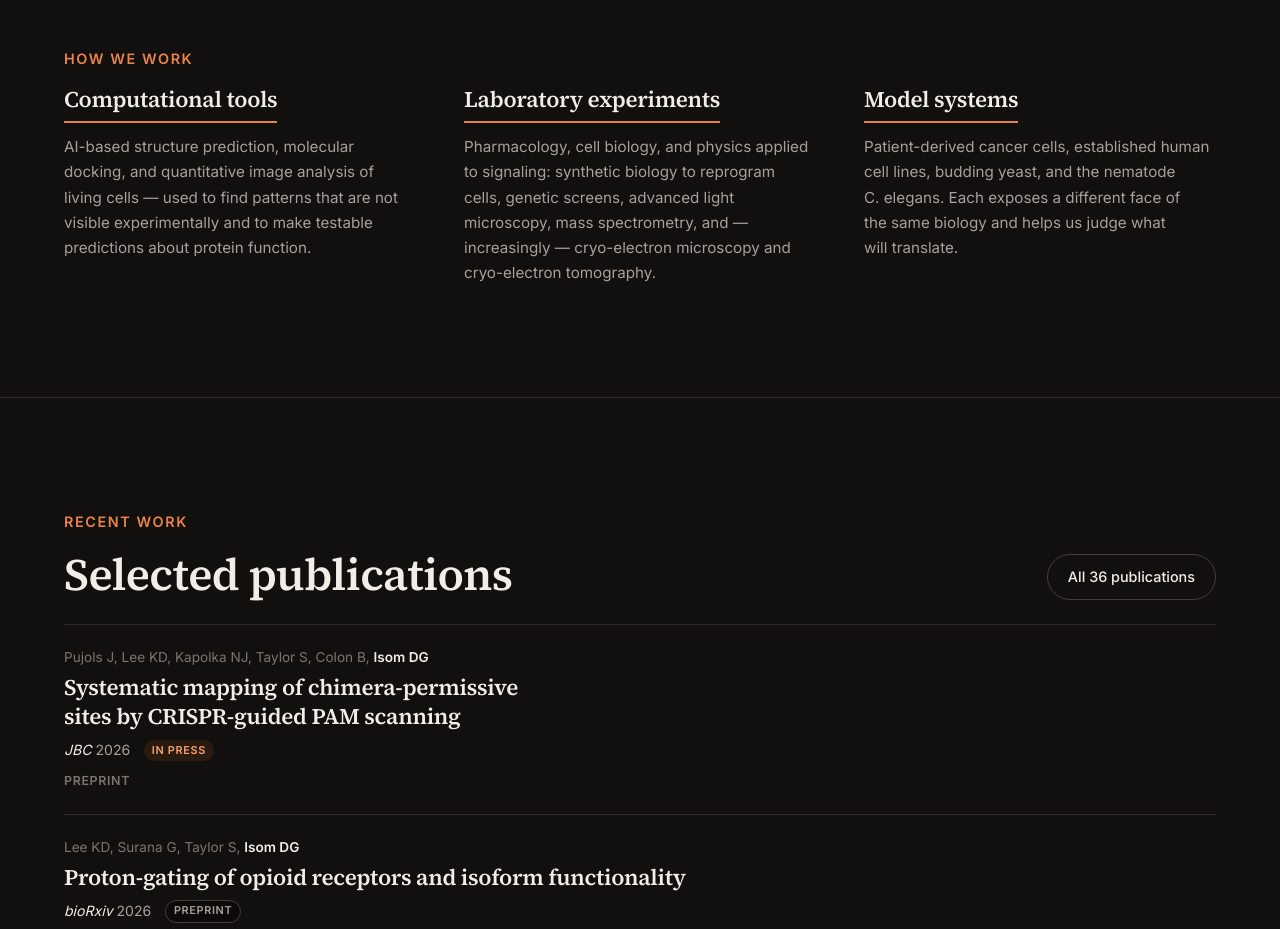
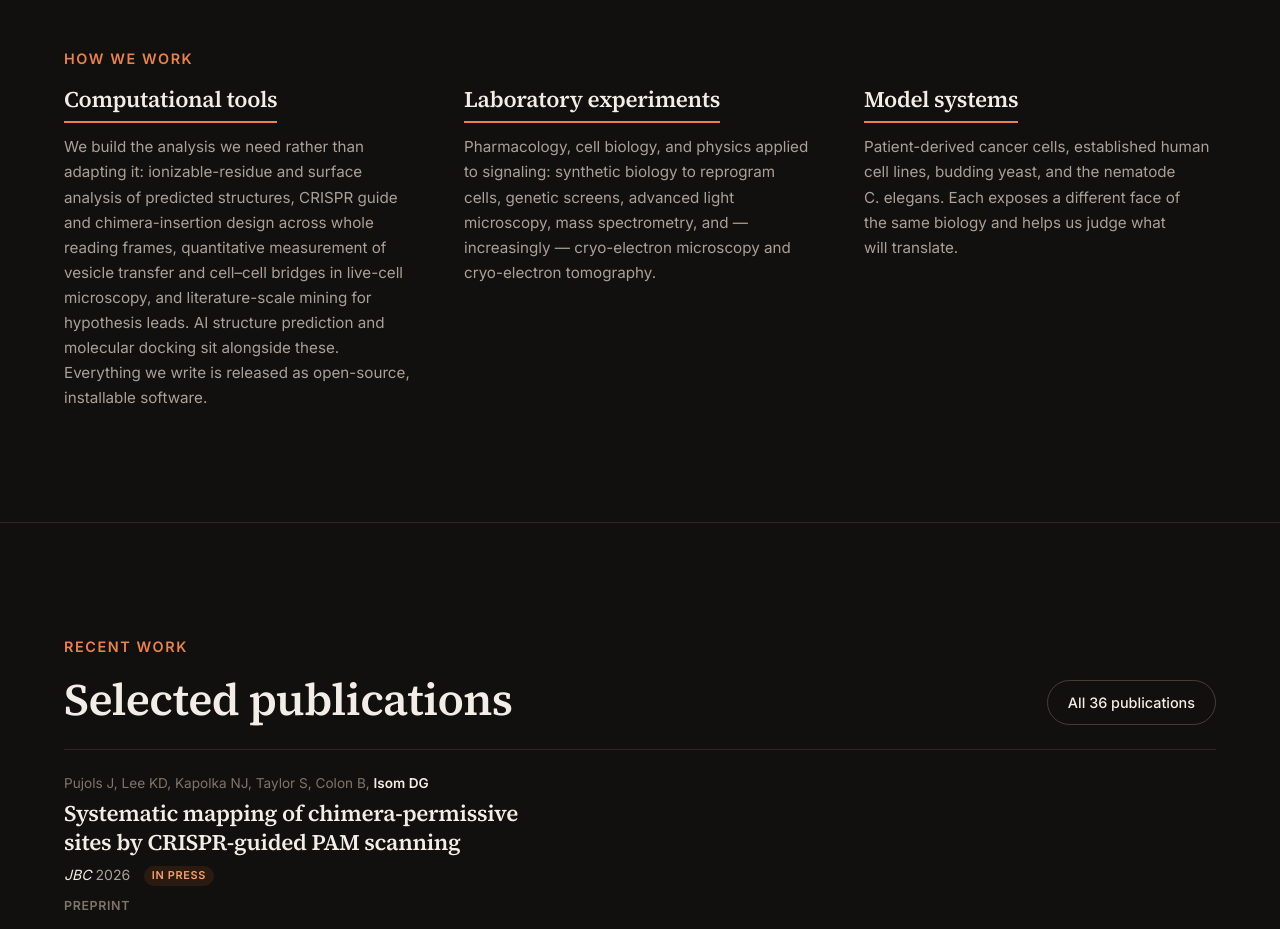
Before and after one commit to dangerisom/isomlab-website, an Astro site: page / in a window 1280 px wide. Shown: the part 1420-2349 px from the top of the page. Built offline with nearby package versions, Linux system fonts and the light colour scheme; Astro itself is replaced by a stand-in of ours.

Commit message:
Computational tools description now reflects what our software does
Describes the actual capabilities behind the released tools -- structure
and electrostatics analysis, CRISPR design, quantitative microscopy,
literature mining -- at a high level, without naming repositories. The
Software page carries the tool-by-tool index.

```diff
--- a/src/data/research.js
+++ b/src/data/research.js
@@ -40,7 +40,7 @@ export const areas = [
 export const approaches = [
   {
     title: 'Computational tools',
-    body: 'AI-based structure prediction, molecular docking, and quantitative image analysis of living cells — used to find patterns that are not visible experimentally and to make testable predictions about protein function.',
+    body: 'We build the analysis we need rather than adapting it: ionizable-residue and surface analysis of predicted structures, CRISPR guide and chimera-insertion design across whole reading frames, quantitative measurement of vesicle transfer and cell–cell bridges in live-cell microscopy, and literature-scale mining for hypothesis leads. AI structure prediction and molecular docking sit alongside these. Everything we write is released as open-source, installable software.',
   },
   {
     title: 'Laboratory experiments',
```
